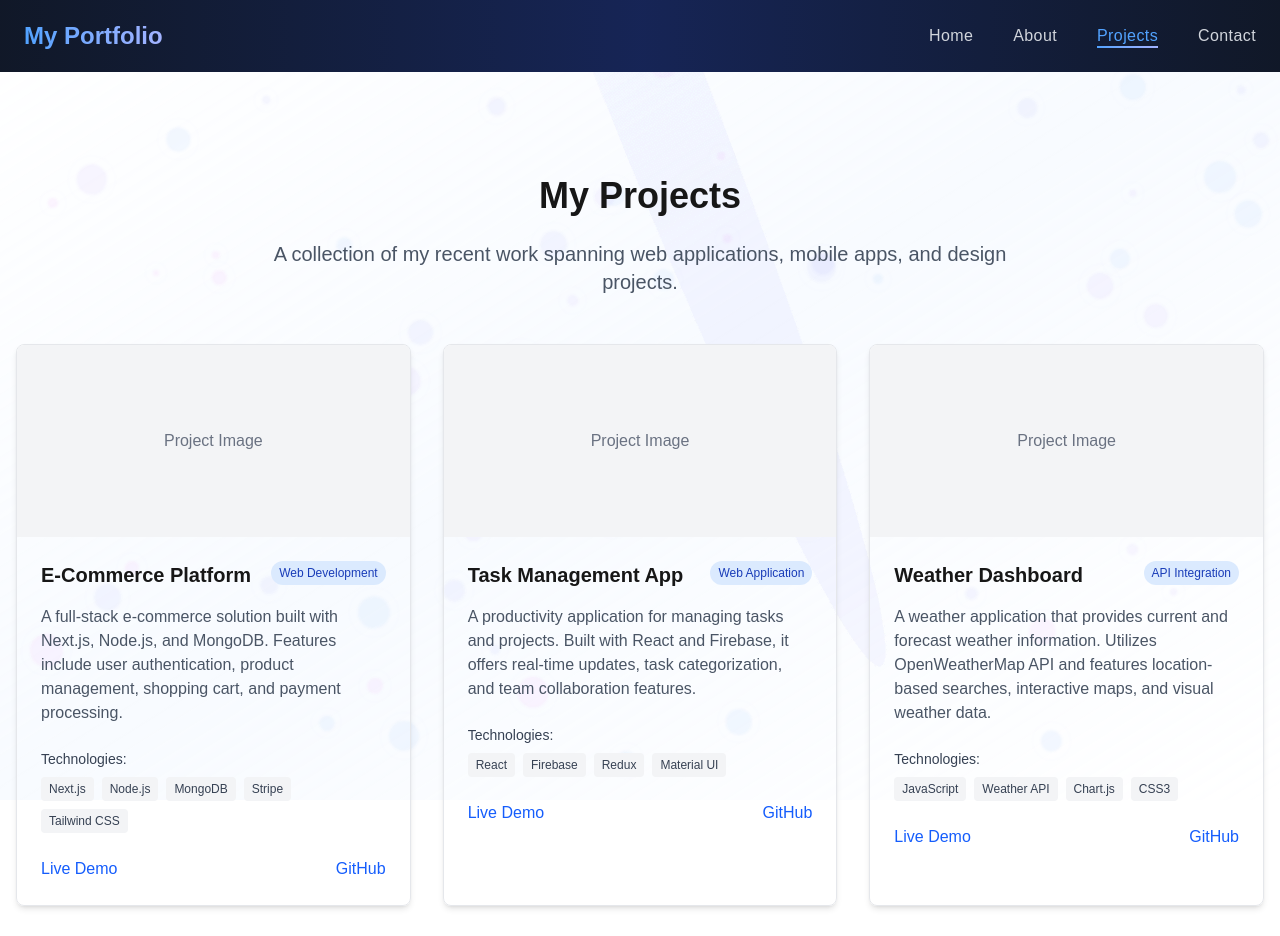
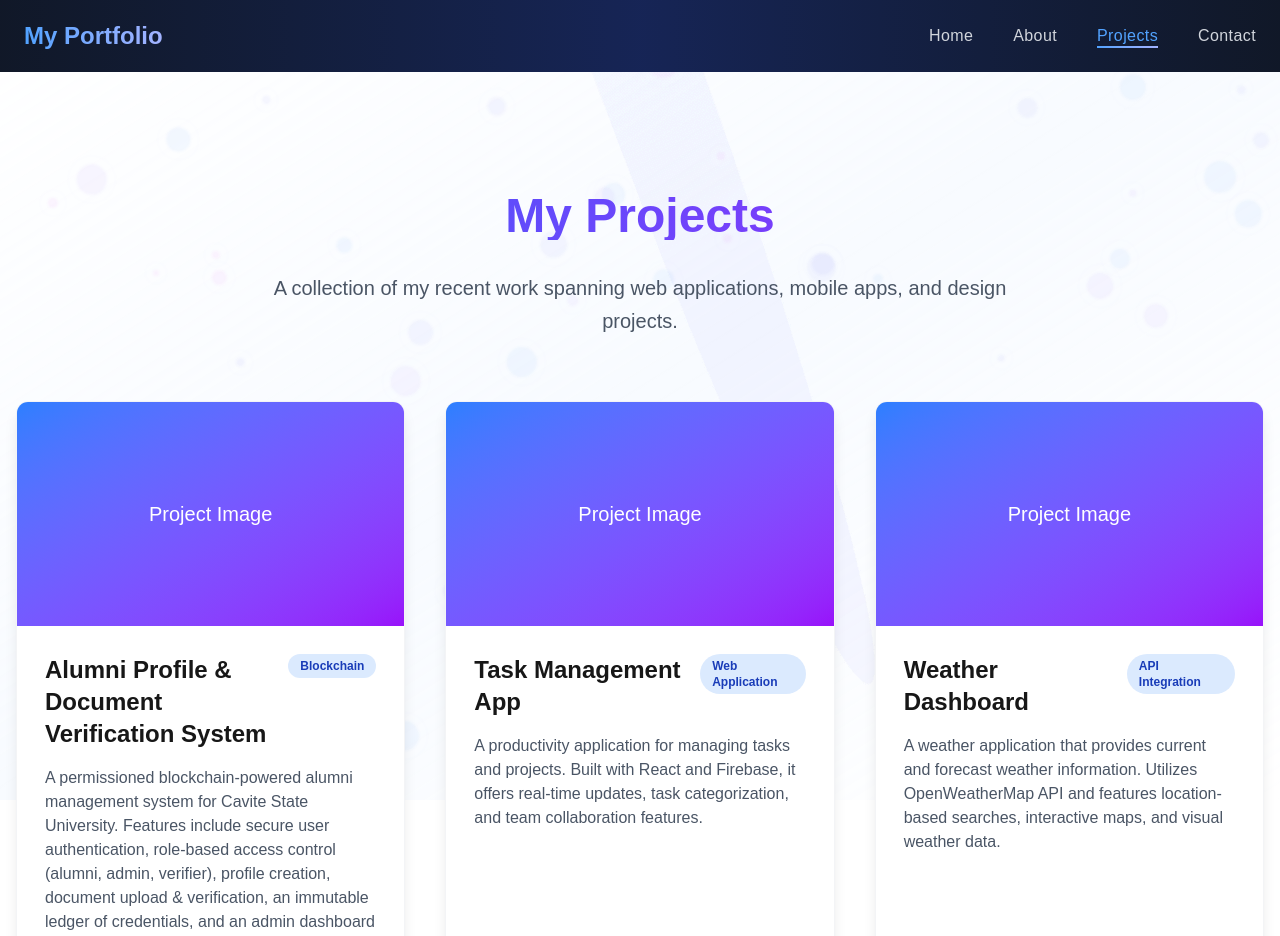
Before and after one commit to Tofuwuuu/My-Personal-website, a Next.js app in the folder portfolio/: page /projects in a window 1280 px wide. Shown: the top 936 px of the page. Built offline with nearby package versions, Linux system fonts and the light colour scheme.

Commit message:
Enhanced projects page with improved design and animations

```diff
--- a/portfolio/src/app/globals.css
+++ b/portfolio/src/app/globals.css
@@ -172,3 +172,29 @@ main {
   animation-delay: 15s;
   background: linear-gradient(to right, #3b82f620, #6366f120);
 }
+
+/* Project Page Animations */
+@keyframes fadeInUp {
+  from {
+    opacity: 0;
+    transform: translateY(20px);
+  }
+  to {
+    opacity: 1;
+    transform: translateY(0);
+  }
+}
+
+.animate-fade-in {
+  animation: fadeIn 0.5s ease forwards;
+}
+
+.animate-fade-in-delay {
+  animation: fadeIn 0.5s ease 0.2s forwards;
+  opacity: 0;
+}
+
+.animate-fade-in-up {
+  animation: fadeInUp 0.5s ease forwards;
+  opacity: 0;
+}
--- a/portfolio/src/app/projects/page.tsx
+++ b/portfolio/src/app/projects/page.tsx
@@ -4,10 +4,10 @@ import Link from "next/link";
 const projects = [
   {
     id: 1,
-    title: "E-Commerce Platform",
-    category: "Web Development",
-    description: "A full-stack e-commerce solution built with Next.js, Node.js, and MongoDB. Features include user authentication, product management, shopping cart, and payment processing.",
-    technologies: ["Next.js", "Node.js", "MongoDB", "Stripe", "Tailwind CSS"],
+    title: "Alumni Profile & Document Verification System",
+    category: "Blockchain",
+    description: "A permissioned blockchain-powered alumni management system for Cavite State University. Features include secure user authentication, role-based access control (alumni, admin, verifier), profile creation, document upload & verification, an immutable ledger of credentials, and an admin dashboard for monitoring job placements and verification history.",
+    technologies: ["Vite", "React", "JavaScript", "FastAPI", "MongoDB", "Hyperledger Fabric", "Web3.js"],
     image: "/placeholder.jpg",
     demoLink: "#",
     githubLink: "#"
@@ -66,39 +66,55 @@ const projects = [
 
 export default function Projects() {
   return (
-    <div className="container mx-auto px-4 py-12">
-      <h1 className="text-4xl font-bold mb-6 text-center">My Projects</h1>
-      <p className="text-xl text-gray-600 dark:text-gray-300 text-center mb-12 max-w-3xl mx-auto">
+    <div className="container mx-auto px-4 py-16">
+      <h1 className="text-5xl font-bold mb-8 text-center bg-clip-text text-transparent bg-gradient-to-r from-blue-600 to-purple-600 animate-fade-in">
+        My Projects
+      </h1>
+      <p className="text-xl text-gray-600 dark:text-gray-300 text-center mb-16 max-w-3xl mx-auto leading-relaxed animate-fade-in-delay">
         A collection of my recent work spanning web applications, mobile apps, and design projects.
       </p>
 
-      <div className="grid grid-cols-1 md:grid-cols-2 lg:grid-cols-3 gap-8">
-        {projects.map((project) => (
-          <div key={project.id} className="border border-gray-200 dark:border-gray-800 rounded-lg overflow-hidden shadow-md hover:shadow-xl transition-shadow">
-            <div className="h-48 bg-gray-100 dark:bg-gray-700 flex items-center justify-center">
-              <span className="text-gray-500 dark:text-gray-400">Project Image</span>
+      <div className="grid grid-cols-1 md:grid-cols-2 lg:grid-cols-3 gap-10">
+        {projects.map((project, index) => (
+          <div
+            key={project.id}
+            className={`rounded-xl overflow-hidden shadow-lg hover:shadow-2xl transition-all duration-300 border border-gray-100 dark:border-gray-800 bg-white dark:bg-gray-900 flex flex-col h-full transform hover:-translate-y-2 animate-fade-in-up`}
+            style={{ animationDelay: `${index * 100}ms` }}
+          >
+            <div className="h-56 bg-gradient-to-br from-blue-500 to-purple-600 flex items-center justify-center overflow-hidden">
+              <span className="text-white text-xl font-medium">Project Image</span>
             </div>
-            <div className="p-6">
-              <div className="flex justify-between items-start">
-                <h3 className="text-xl font-semibold">{project.title}</h3>
-                <span className="text-xs bg-blue-100 dark:bg-blue-900 text-blue-800 dark:text-blue-200 px-2 py-1 rounded-full">{project.category}</span>
+            <div className="p-7 flex flex-col flex-grow">
+              <div className="flex justify-between items-start mb-4">
+                <h3 className="text-2xl font-bold">{project.title}</h3>
+                <span className="text-xs font-semibold bg-blue-100 dark:bg-blue-900 text-blue-800 dark:text-blue-200 px-3 py-1 rounded-full">{project.category}</span>
               </div>
-              <p className="mt-4 mb-6 text-gray-600 dark:text-gray-300">{project.description}</p>
+              <p className="mb-6 text-gray-600 dark:text-gray-300 flex-grow">{project.description}</p>
               <div className="mb-6">
-                <h4 className="text-sm font-medium mb-2 text-gray-700 dark:text-gray-300">Technologies:</h4>
+                <h4 className="text-sm font-bold mb-3 text-gray-700 dark:text-gray-300 uppercase tracking-wider">Technologies:</h4>
                 <div className="flex flex-wrap gap-2">
                   {project.technologies.map((tech, index) => (
-                    <span key={index} className="bg-gray-100 dark:bg-gray-800 text-gray-700 dark:text-gray-300 text-xs px-2 py-1 rounded">
+                    <span key={index} className="bg-gray-100 dark:bg-gray-800 text-gray-700 dark:text-gray-300 text-xs font-medium px-3 py-1.5 rounded-full hover:bg-gray-200 dark:hover:bg-gray-700 transition-colors">
                       {tech}
                     </span>
                   ))}
                 </div>
               </div>
-              <div className="flex justify-between">
-                <a href={project.demoLink} className="text-blue-600 dark:text-blue-400 hover:underline" target="_blank" rel="noopener noreferrer">
+              <div className="flex justify-between gap-4 mt-auto">
+                <a
+                  href={project.demoLink}
+                  className="text-white bg-blue-600 hover:bg-blue-700 font-medium rounded-lg text-sm px-5 py-2.5 text-center flex-1 transition-colors"
+                  target="_blank"
+                  rel="noopener noreferrer"
+                >
                   Live Demo
                 </a>
-                <a href={project.githubLink} className="text-blue-600 dark:text-blue-400 hover:underline" target="_blank" rel="noopener noreferrer">
+                <a
+                  href={project.githubLink}
+                  className="text-gray-900 bg-gray-100 hover:bg-gray-200 dark:bg-gray-800 dark:text-white dark:hover:bg-gray-700 font-medium rounded-lg text-sm px-5 py-2.5 text-center flex-1 transition-colors"
+                  target="_blank"
+                  rel="noopener noreferrer"
+                >
                   GitHub
                 </a>
               </div>
```
Also changed, not shown: portfolio/package.json (+7 -6 lines), 1 other file (tests, documents, lock files or other folders).
